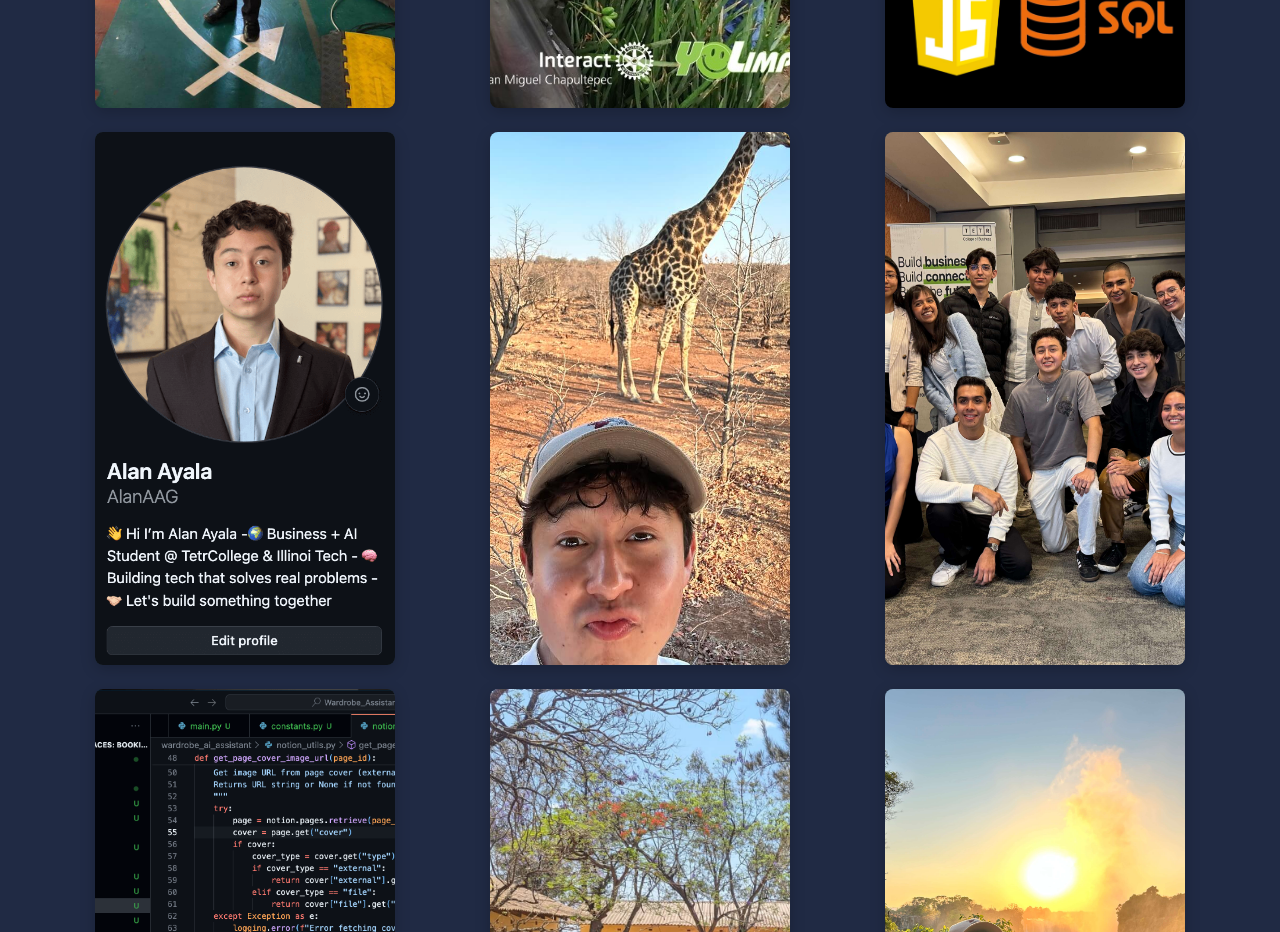
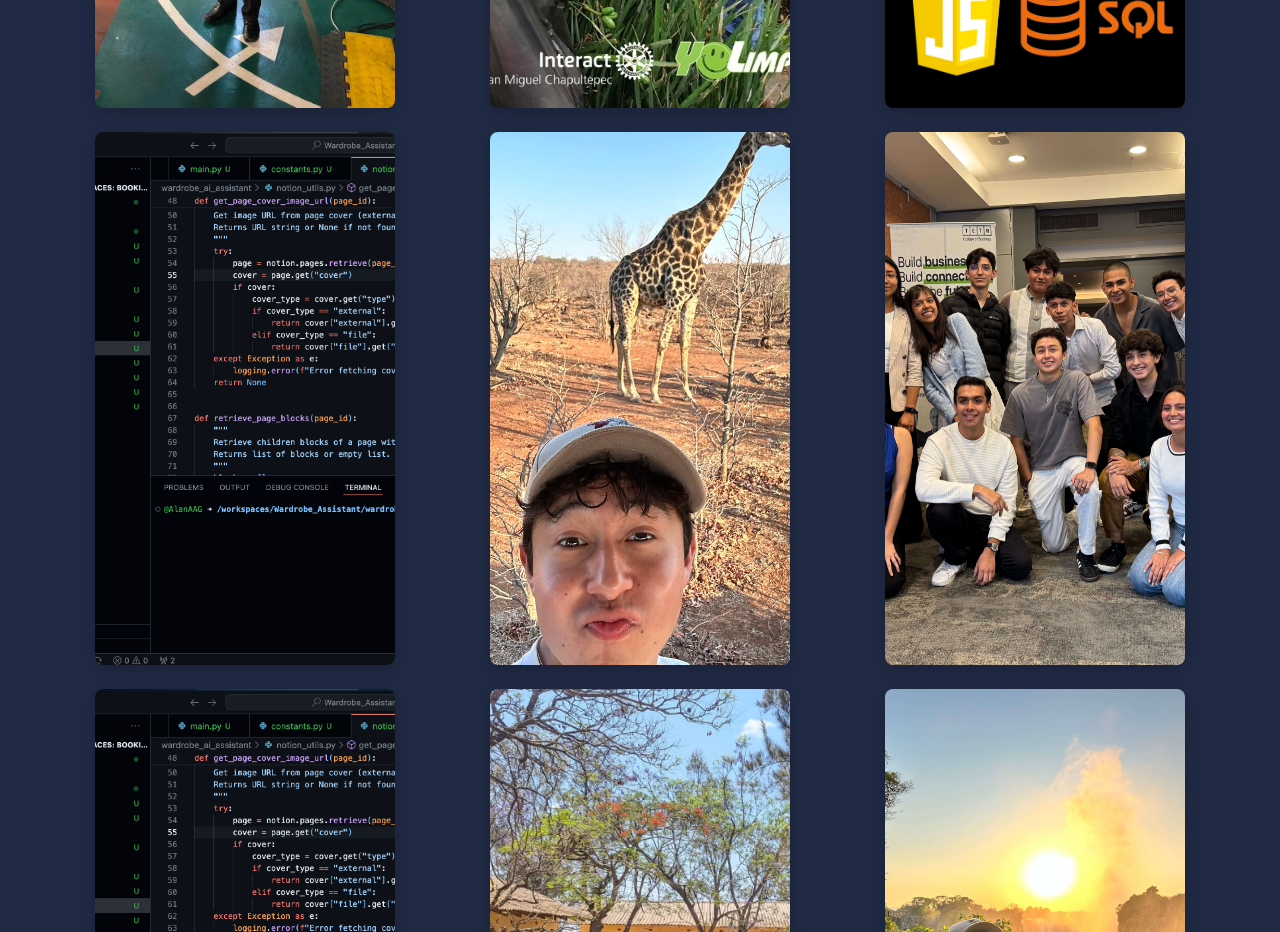
Before and after one commit to AlanAAG/introductory-web-page, a plain HTML site: page index.html in a window 1280 px wide. Shown: the part 1360-2292 px from the top of the page. Drawn offline with nearby package versions, Linux system fonts and the light colour scheme.

Commit message:
change photo from projects section in index

```diff
--- a/index.html
+++ b/index.html
@@ -63,7 +63,7 @@
                                 </div>
                             </div>
                             <div class="gallery-card">
-                                <img src="assets/ai-driven.png" alt="ai-driven.">
+                                <img src="assets/self-taught-journey.png" alt="ai-driven.">
                                 <div class="card-overlay">
                                     <h4 class="card-title">AI-Driven Automation Initiative</h4>
                                     <p class="card-description">Created and implemented AI agents using OpenAI API and LangChain for automated task management and business process optimization.</p>
```
